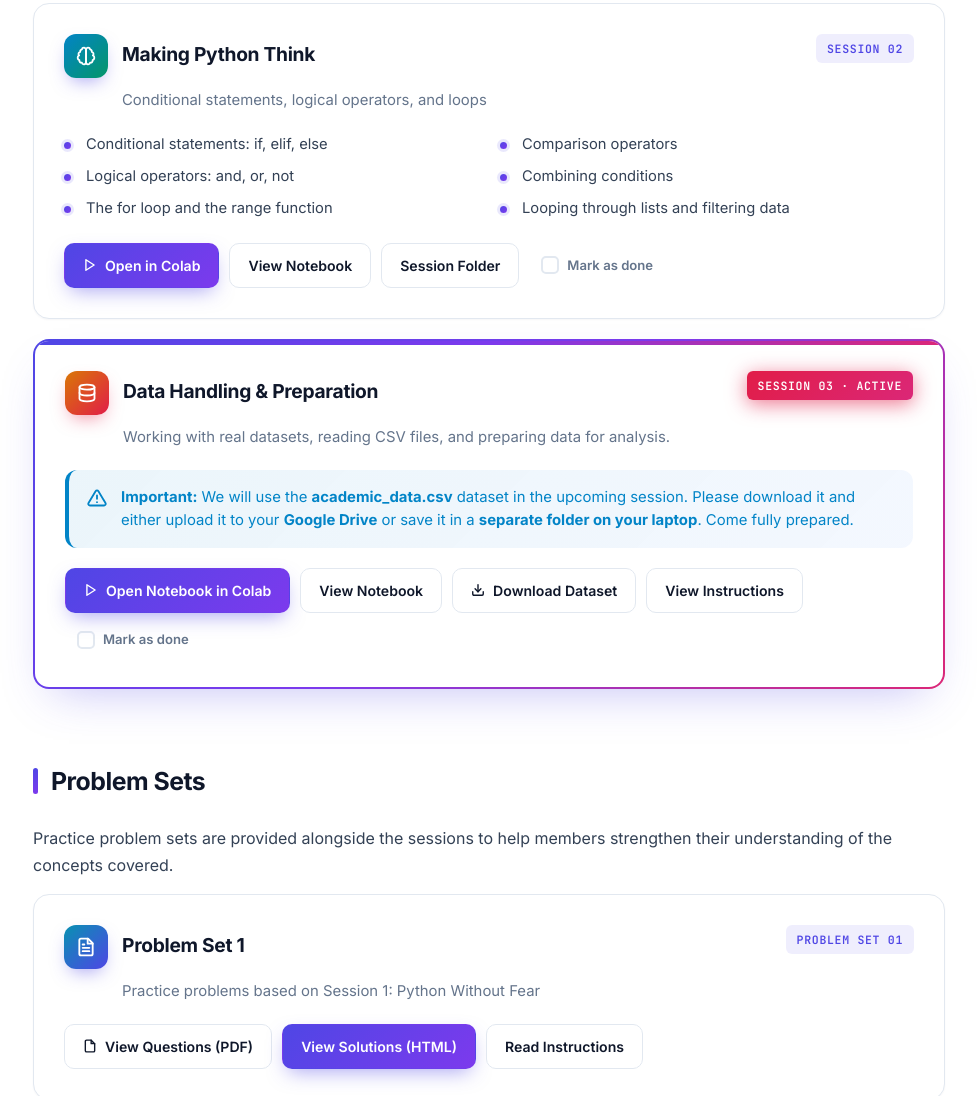
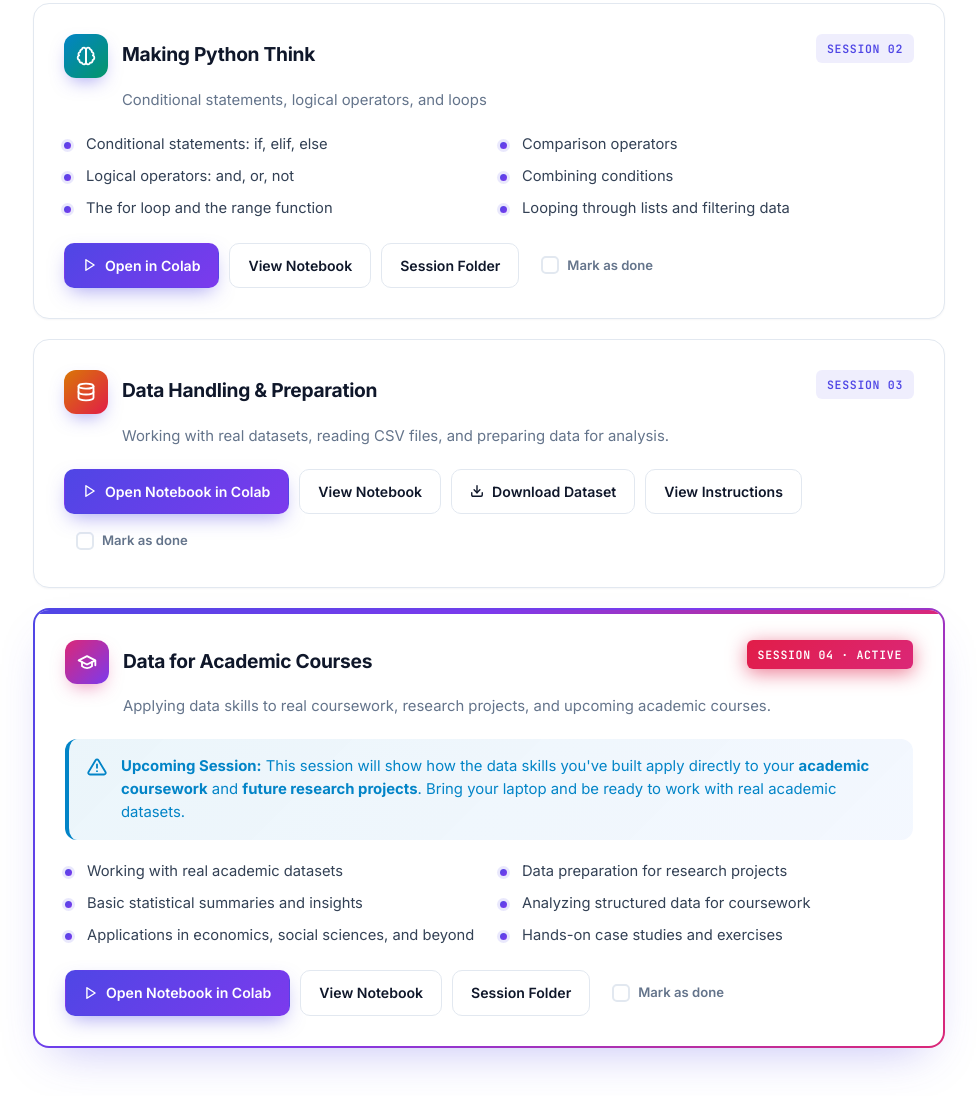
Before and after one commit to R-code11/colab-notebooks-python, a plain HTML site: page index.html in a window 1280 px wide. Shown: the part 1704-2800 px from the top of the page, without its empty margins (151-1128 px from the left). Drawn offline with Linux system fonts and the light colour scheme.

Commit message:
Update session details and progress tracking

```diff
--- a/index.html
+++ b/index.html
@@ -568,8 +568,8 @@
   }
   .session-icon.s1 { background: linear-gradient(135deg, var(--indigo), var(--violet)); }
   .session-icon.s2 { background: linear-gradient(135deg, var(--sky), var(--emerald)); }
-  .session-icon.s3 { background: linear-gradient(135deg, var(--amber), var(--rose)); box-shadow: 0 8px 18px -6px rgba(225, 29, 72, 0.5); }
-  .session-icon.s4 { background: linear-gradient(135deg, var(--pink), var(--violet)); }
+  .session-icon.s3 { background: linear-gradient(135deg, var(--amber), var(--rose)); }
+  .session-icon.s4 { background: linear-gradient(135deg, var(--pink), var(--violet)); box-shadow: 0 8px 18px -6px rgba(219, 39, 119, 0.5); }
   .session-icon.ps { background: linear-gradient(135deg, #0891b2, var(--indigo)); }
 
   .session-card h3 {
@@ -1221,7 +1221,7 @@
         <div class="stat-icon c1">
           <svg width="16" height="16" viewBox="0 0 24 24" fill="none" stroke="currentColor" stroke-width="2.2" stroke-linecap="round" stroke-linejoin="round"><path d="M4 19.5A2.5 2.5 0 0 1 6.5 17H20"/><path d="M6.5 2H20v20H6.5A2.5 2.5 0 0 1 4 19.5v-15A2.5 2.5 0 0 1 6.5 2z"/></svg>
         </div>
-        <div class="stat-value">3</div>
+        <div class="stat-value">4</div>
         <div class="stat-label">Sessions</div>
       </div>
       <div class="stat-card">
@@ -1296,7 +1296,7 @@
             <svg width="16" height="16" viewBox="0 0 24 24" fill="none" stroke="currentColor" stroke-width="2.4" stroke-linecap="round" stroke-linejoin="round"><path d="M22 11.08V12a10 10 0 1 1-5.93-9.14"/><polyline points="22 4 12 14.01 9 11.01"/></svg>
             Your Progress
           </div>
-          <div class="progress-value"><span id="progressCount">0</span> / 3 completed</div>
+          <div class="progress-value"><span id="progressCount">0</span> / 4 completed</div>
         </div>
         <div class="progress-track">
           <div class="progress-fill" id="progressFill"></div>
@@ -1402,8 +1402,8 @@
         </div>
       </div>
 
-      <!-- Session 3 (current) -->
-      <div class="session-card current" data-search="session 03 data handling preparation csv dataset academic_data notebook colab">
+      <!-- Session 3 (Done) -->
+      <div class="session-card" data-search="session 03 data handling preparation csv dataset academic_data notebook colab">
         <div class="session-header">
           <div class="session-title-row">
             <div class="session-icon s3">
@@ -1413,25 +1413,11 @@
               <h3>Data Handling &amp; Preparation</h3>
             </div>
           </div>
-          <span class="session-number hot">Session 03 &middot; Active</span>
+          <span class="session-number">Session 03</span>
         </div>
         <p class="session-meta">
           Working with real datasets, reading CSV files, and preparing data for analysis.
         </p>
-
-        <div class="notice-box">
-          <svg width="20" height="20" viewBox="0 0 24 24" fill="none" stroke="currentColor" stroke-width="2.2" stroke-linecap="round" stroke-linejoin="round">
-            <path d="M10.29 3.86 1.82 18a2 2 0 0 0 1.71 3h16.94a2 2 0 0 0 1.71-3L13.71 3.86a2 2 0 0 0-3.42 0z"/>
-            <line x1="12" y1="9" x2="12" y2="13"/>
-            <line x1="12" y1="17" x2="12.01" y2="17"/>
-          </svg>
-          <div>
-            <strong>Important:</strong> We will use the <strong>academic_data.csv</strong> dataset
-            in the upcoming session. Please download it and either upload it to your
-            <strong>Google Drive</strong> or save it in a <strong>separate folder on your laptop</strong>.
-            Come fully prepared.
-          </div>
-        </div>
 
         <div class="actions">
           <a class="btn btn-primary"
@@ -1462,6 +1448,72 @@
         </div>
       </div>
 
+      <!-- ================= SESSION 04 (CURRENT) ================= -->
+      <div class="session-card current" data-search="session 04 data academic courses analysis research friday applications">
+        <div class="session-header">
+          <div class="session-title-row">
+            <div class="session-icon s4">
+              <svg width="20" height="20" viewBox="0 0 24 24" fill="none" stroke="currentColor" stroke-width="2.2" stroke-linecap="round" stroke-linejoin="round">
+                <path d="M22 10v6M2 10l10-5 10 5-10 5z"/>
+                <path d="M6 12v5c3 3 9 3 12 0v-5"/>
+              </svg>
+            </div>
+            <div>
+              <h3>Data for Academic Courses</h3>
+            </div>
+          </div>
+          <span class="session-number hot">Session 04 &middot; Active</span>
+        </div>
+        <p class="session-meta">
+          Applying data skills to real coursework, research projects, and upcoming academic courses.
+        </p>
+
+        <div class="notice-box">
+          <svg width="20" height="20" viewBox="0 0 24 24" fill="none" stroke="currentColor" stroke-width="2.2" stroke-linecap="round" stroke-linejoin="round">
+            <path d="M10.29 3.86 1.82 18a2 2 0 0 0 1.71 3h16.94a2 2 0 0 0 1.71-3L13.71 3.86a2 2 0 0 0-3.42 0z"/>
+            <line x1="12" y1="9" x2="12" y2="13"/>
+            <line x1="12" y1="17" x2="12.01" y2="17"/>
+          </svg>
+          <div>
+            <strong>Upcoming Session:</strong> This session will show how the data skills you've built apply directly
+            to your <strong>academic coursework</strong> and <strong>future research projects</strong>. Bring your laptop
+            and be ready to work with real academic datasets.
+          </div>
+        </div>
+
+        <ul class="session-topics">
+          <li>Working with real academic datasets</li>
+          <li>Data preparation for research projects</li>
+          <li>Basic statistical summaries and insights</li>
+          <li>Analyzing structured data for coursework</li>
+          <li>Applications in economics, social sciences, and beyond</li>
+          <li>Hands-on case studies and exercises</li>
+        </ul>
+
+        <div class="actions">
+          <a class="btn btn-primary"
+             href="https://colab.research.google.com/github/R-code11/colab-notebooks-python/blob/main/sessions/session-4/Python_Session_4.ipynb"
+             target="_blank" rel="noopener">
+            <svg width="14" height="14" viewBox="0 0 24 24" fill="none" stroke="currentColor" stroke-width="2.4" stroke-linecap="round" stroke-linejoin="round"><polygon points="5 3 19 12 5 21 5 3"/></svg>
+            Open Notebook in Colab
+          </a>
+          <a class="btn"
+             href="https://github.com/R-code11/colab-notebooks-python/blob/main/sessions/session-4/Python_Session_4.ipynb"
+             target="_blank" rel="noopener">View Notebook</a>
+          <a class="btn"
+             href="https://github.com/R-code11/colab-notebooks-python/tree/main/sessions/session-4"
+             target="_blank" rel="noopener">Session Folder</a>
+          <label class="mark-complete">
+            <input type="checkbox" onchange="toggleComplete(this, 's4')" data-key="s4">
+            <span class="check-box">
+              <svg width="11" height="11" viewBox="0 0 24 24" fill="none" stroke="currentColor" stroke-width="3.5" stroke-linecap="round" stroke-linejoin="round"><polyline points="20 6 9 17 4 12"/></svg>
+            </span>
+            <span class="check-label">Mark as done</span>
+          </label>
+        </div>
+      </div>
+      <!-- ======================================================= -->
+
     </section>
 
     <!-- PROBLEM SETS -->
@@ -1595,23 +1647,19 @@
     </div>
     <div class="modal-body">
       <div class="announce urgent">
-        <span class="time">Latest &middot; Session 03 Preparation</span>
-        <div class="title">Download the Dataset Before Session 3</div>
-        Please download <strong>academic_data.csv</strong> and either upload it to your
-        <strong>Google Drive</strong> or save it in a separate folder on your laptop.
-        Come fully prepared.
+        <span class="time">Latest &middot; Session 04</span>
+        <div class="title">Session 4 &mdash; This Friday, 4-6 PM</div>
+        This Friday's session focuses on <strong>Data for Academic Courses</strong> &mdash; how the skills you've learned apply to real coursework, research, and upcoming academic projects. Bring your laptop!
       </div>
       <div class="announce success">
-        <span class="time">New &middot; Notebook Released</span>
-        <div class="title">Python_Session_3.ipynb is now available</div>
-        The Session 3 notebook is now live. Open it directly in Google Colab from the
-        Session 3 card above.
+        <span class="time">New &middot; Session 03 Complete</span>
+        <div class="title">Session 3 Materials Available</div>
+        Session 3 on Data Handling &amp; Preparation is complete. The notebook and dataset are still available on the Session 3 card.
       </div>
       <div class="announce info">
         <span class="time">Reminder</span>
         <div class="title">Problem Set 1 Solutions Available</div>
-        Worked solutions with detailed reasoning for <strong>Problem Set 1</strong> are now
-        available. Click "View Solutions (HTML)" in the Problem Sets section.
+        Worked solutions with detailed reasoning for <strong>Problem Set 1</strong> are available. Click "View Solutions (HTML)" in the Problem Sets section.
       </div>
     </div>
   </div>
@@ -1701,7 +1749,7 @@
     updateProgress();
   }
   function updateProgress() {
-    const keys = ['s1', 's2', 's3'];
+    const keys = ['s1', 's2', 's3', 's4'];
     let done = 0;
     keys.forEach(k => {
       const checked = localStorage.getItem('progress_' + k) === '1';
@@ -1726,8 +1774,8 @@
     { title: "Session 1 — Python Without Fear",         desc: "Fundamentals, variables, data types, arithmetic, and input.", date: new Date(2026, 7,  1, 16, 0, 0), durationHours: 2 },
     { title: "Session 2 — Making Python Think",          desc: "Conditionals, logical operators, and loops.",                 date: new Date(2026, 8,  1, 16, 0, 0), durationHours: 2 },
     { title: "Session 3 — Data Handling & Preparation",  desc: "Reading CSV files, inspecting data, and preparation for analysis.", date: new Date(2026, 9, 16, 16, 0, 0), durationHours: 2 },
-    { title: "Session 4 — Coming Soon",                  desc: "Materials will be published closer to the date.",             date: new Date(2026, 10, 1, 16, 0, 0), durationHours: 2 },
-    { title: "Session 5 — Coming Soon",                  desc: "Capstone session and final project.",                          date: new Date(2026, 11, 1, 16, 0, 0), durationHours: 2 }
+    { title: "Session 4 — Data for Academic Courses",    desc: "Applying data skills to real coursework, research, and upcoming academic projects.", date: new Date(2026, 9, 23, 16, 0, 0), durationHours: 2 },
+    { title: "Session 5 — Coming Soon",                  desc: "Capstone session and final project.",                          date: new Date(2026, 10, 6, 16, 0, 0), durationHours: 2 }
   ];
 
   /* ===== Dynamic Timeline — Max 3 items (last 2 done + current) ===== */
```
